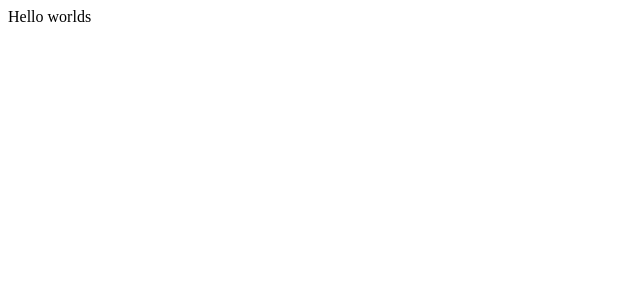
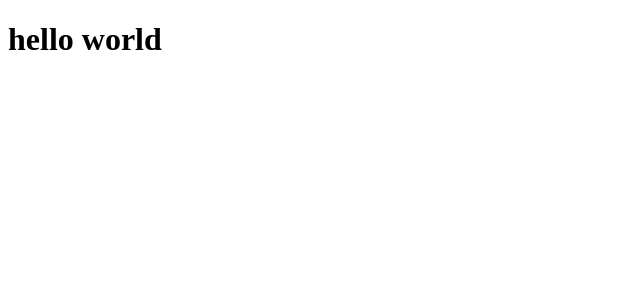
Before and after one commit to ronbrown3/ronbrown.dev, a React (Create React App) app: page / in a window 1280 px wide. Shown: the top 300 px of the page, without its empty margins (0-640 px from the left). Built offline with nearby package versions, Linux system fonts and the light colour scheme.

Commit message:
Add header component

```diff
--- a/src/App.js
+++ b/src/App.js
@@ -1,10 +1,11 @@
 import React from 'react'
+import Header from './components/Header'
 
 const App = () => {
   return (
-    <div>
-      Hello worlds
-    </div>
+    <>
+      <Header text='hello world' />
+    </>
   )
 }
 
--- /dev/null
+++ b/src/components/Header.js
@@ -0,0 +1,5 @@
+import React from 'react'
+
+const Header = ({ text }) => <h1>{text}</h1>
+
+export default Header;
```
